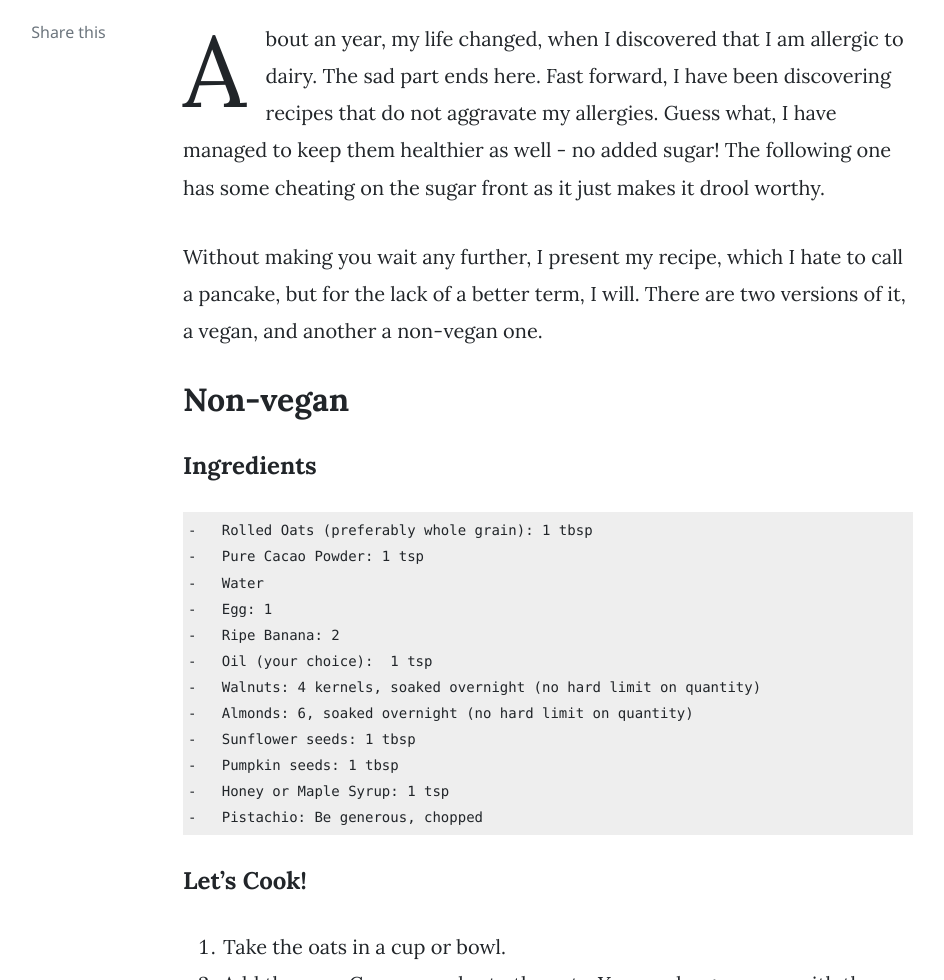
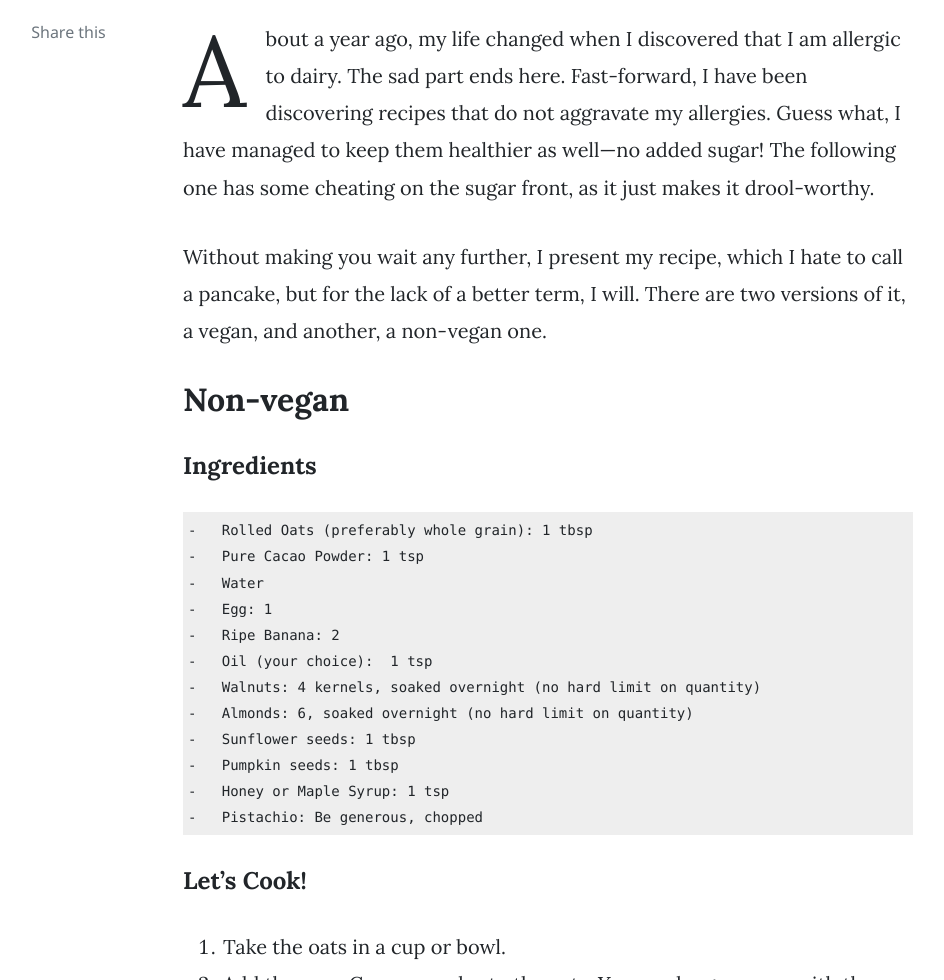
Before and after one commit to sumitsrv/sumitsrv.github.io, a Jekyll site: the page built from _posts/2023-08-15-no-dairy-pancake.markdown, in a window 1280 px wide and 1400 px high. Shown: the part 420-1400 px from the top of the window, without its empty margins (187-1131 px from the left). Built offline with Jekyll 4.4.1, drawn with Linux system fonts in a browser that asks for light colours; nearby versions of some CDN libraries; comment, search, counter and statistics services are not loaded; some of the changed text lies outside the part shown.

Commit message:
Added Disqus for comments, fixed errors in pancake markdown

```diff
--- a/_config.yml
+++ b/_config.yml
@@ -8,6 +8,7 @@
 favicon: 'assets/images/favicon.ico'
 email: 'srv.sumit@gmail.com'
 include: ["_pages"]
+disqus: 'sumitsrv-github-io'
 permalink: /:title/
 
 
--- a/_posts/2023-08-15-no-dairy-pancake.markdown
+++ b/_posts/2023-08-15-no-dairy-pancake.markdown
@@ -5,10 +5,11 @@
 categories: [ recipe ]
 image: assets/images/pancake.jpg
 tags: [featured]
+comments: true
 ---
-About an year, my life changed, when I discovered that I am allergic to dairy. The sad part ends here. Fast forward, I have been discovering recipes that do not aggravate my allergies. Guess what, I have managed to keep them healthier as well - no added sugar! The following one has some cheating on the sugar front as it just makes it drool worthy.
+About a year ago, my life changed when I discovered that I am allergic to dairy. The sad part ends here. Fast-forward, I have been discovering recipes that do not aggravate my allergies. Guess what, I have managed to keep them healthier as well—no added sugar! The following one has some cheating on the sugar front, as it just makes it drool-worthy.
 
-Without making you wait any further, I present my recipe, which I hate to call a pancake, but for the lack of a better term, I will. There are two versions of it, a vegan, and another a non-vegan one.
+Without making you wait any further, I present my recipe, which I hate to call a pancake, but for the lack of a better term, I will. There are two versions of it, a vegan, and another, a non-vegan one.
 
 ## Non-vegan
 #### Ingredients
@@ -64,4 +67,4 @@
 
 I hope you like the *pancake*!
 
-Coming soon your way - a vegan, gluten free, no added sugar - CHEESCAKE!!! I am excited, **are you?**
+Coming soon your way -- a vegan, gluten free, no added sugar - CHEESCAKE!!! I am excited, **are you?**
```
Also changed, not shown: other parts of _posts/2023-08-15-no-dairy-pancake.markdown (+5 -3 lines).
